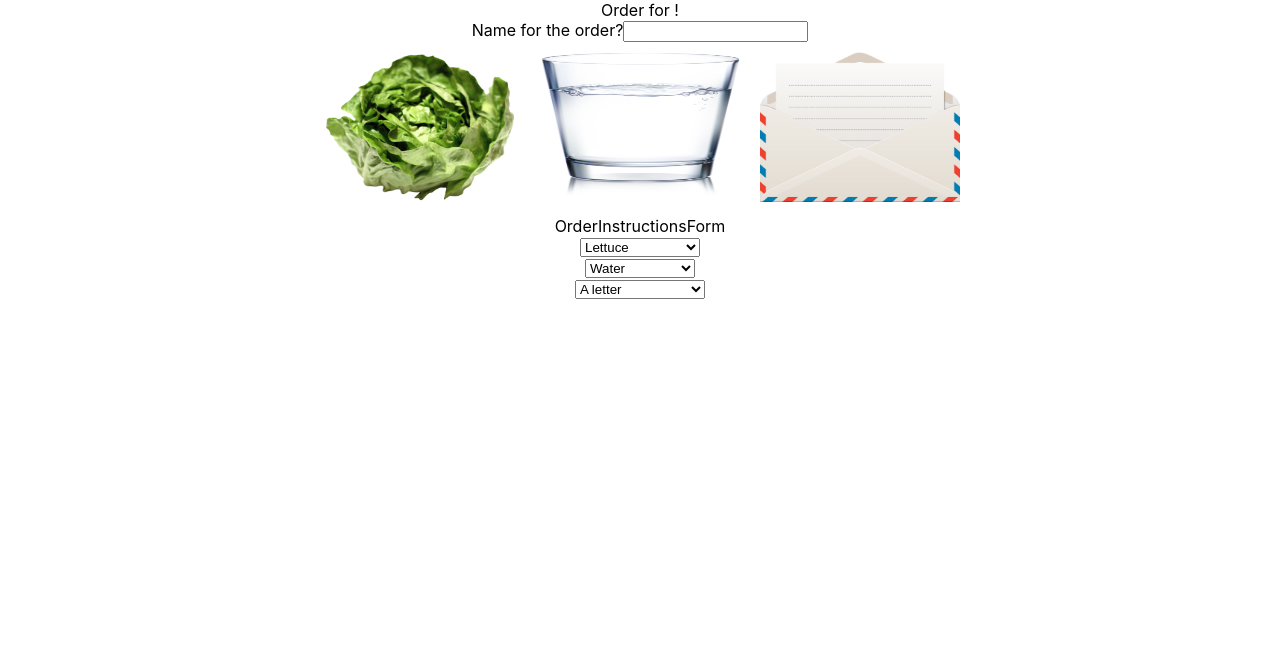
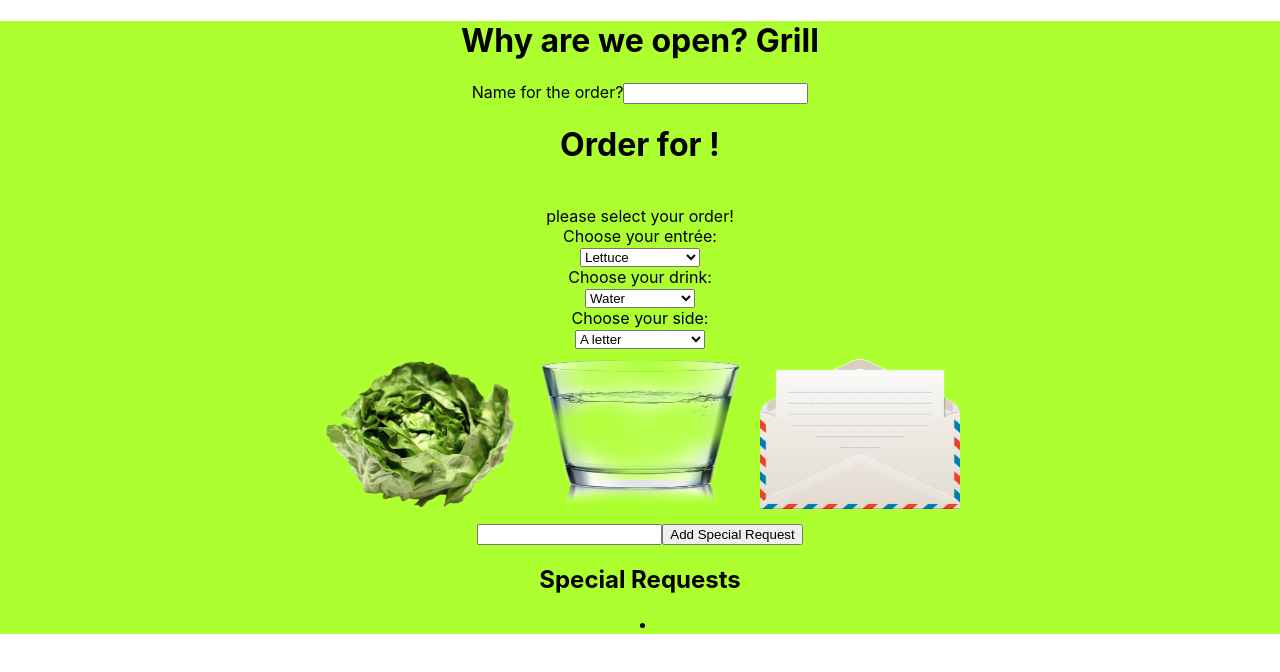
Before and after one commit to KhaymanaKing/fast-food-tool-react, a React (Create React App) app: page / in a window 1280 px wide. Shown: the top 672 px of the page. Built offline with nearby package versions, Linux system fonts and the light colour scheme.

Commit message:
app finished just needs test and styling added

```diff
--- a/src/App.css
+++ b/src/App.css
@@ -1,5 +1,7 @@
+
 .App {
   text-align: center;
+  background-color: greenyellow;
 }
 
 .App-logo {
@@ -27,12 +29,3 @@
 .App-link {
   color: #61dafb;
 }
-
-@keyframes App-logo-spin {
-  from {
-    transform: rotate(0deg);
-  }
-  to {
-    transform: rotate(360deg);
-  }
-}
--- a/src/App.js
+++ b/src/App.js
@@ -6,14 +6,14 @@ import DrinkDropDown from './FoodOrder/DrinkDropDown';
 import EntreeDropDown from './FoodOrder/EntreeDropDown';
 import SideDropDown from './FoodOrder/SideDropdown';
 import Order from './FoodOrder/Order';
-import OrderInstructionsForm from './Instructions/OrderInstructionsForm'
-import OrderInstructionList from './Instructions/OrderInstructionsList'
+import OrderInstructionsForm from './Instructions/OrderInstructionsForm';
+import OrderInstructionList from './Instructions/OrderInstructionsList';
 function App() {
   const [orderName, setOrderName] = useState('');
   const [drinkId, setDrinkId] = useState('1');
   const [entreeId, setEntreeId] = useState('1');
   const [sideId, setSideId] = useState('1');
-  const [instructions, setInstructions] = useState('');
+  const [instructions, setInstructions] = useState(['']);
   const [instructionsForm, setInstructionsForm] = useState('');
   function handleOrderName(e){
     setOrderName(e.target.value);
@@ -25,9 +25,18 @@ function App() {
 
   return (
     <div className="App">
-      Order for {orderName}!
+      <h1>Why are we open? Grill</h1>
       <NameInput handleOrderName={handleOrderName}/>
-
+      <div>
+        <h1>Order for {orderName}!</h1>
+      </div>
+      <br/>
+      {orderName} please select your order!
+      <section className='dropdowns'>
+        <EntreeDropDown setEntreeId={setEntreeId}/>
+        <DrinkDropDown setDrinkId={setDrinkId}/>
+        <SideDropDown setSideId={setSideId}/>
+      </section>
       <Order drinkId={drinkId} entreeId={entreeId} sideId={sideId}/>
       <OrderInstructionsForm
         instructions={instructions}
@@ -35,13 +44,7 @@ function App() {
         setInstructions={setInstructions}
         instructionsForm={instructionsForm}/>
 
-
-      <section className='dropdowns'>
-        <EntreeDropDown setEntreeId={setEntreeId}/>
-        <DrinkDropDown setDrinkId={setDrinkId}/>
-        <SideDropDown setSideId={setSideId}/>
-
-      </section>
+      <OrderInstructionList instructions={instructions}/>
     </div>
   );
 }
--- a/src/FoodOrder/DrinkDropDown.js
+++ b/src/FoodOrder/DrinkDropDown.js
@@ -3,6 +3,7 @@ import React from 'react';
 export default function DrinkDropDown({ setDrinkId }) {
   return (
     <div>
+      Choose your drink: <br/>
       <select onChange={(e) => setDrinkId(e.target.value)}>
         <option value='1'>Water</option>
         <option value='2'>Mud</option>
--- a/src/FoodOrder/EntreeDropDown.js
+++ b/src/FoodOrder/EntreeDropDown.js
@@ -2,7 +2,7 @@ import React from 'react';
 
 export default function EntreeDropDown({ setEntreeId }) {
   return (
-    <div>
+    <div> Choose your entrée:<br/>
       <select onChange={(e) => setEntreeId(e.target.value)}>
         <option value='1'>Lettuce</option>
         <option value='2'>Candy Wrapper</option>
--- a/src/FoodOrder/SideDropdown.js
+++ b/src/FoodOrder/SideDropdown.js
@@ -3,6 +3,7 @@ import React from 'react';
 export default function SideDropdown({ setSideId }) {
   return (
     <div>
+      Choose your side: <br/>
       <select onChange={(e) => setSideId (e.target.value)}>
         <option value='1'>A letter</option>
         <option value='2'>Leaves from Plant</option>
--- /dev/null
+++ b/src/Instructions/Instructions.css
@@ -0,0 +1,5 @@
+.instructions {
+    display: flex;
+    justify-content: center;
+    align-content: center;
+}
--- a/src/Instructions/OrderInstructionsForm.js
+++ b/src/Instructions/OrderInstructionsForm.js
@@ -15,6 +15,11 @@ export default function OrderInstructionsForm({
 
 
   return (
-    <div>OrderInstructionsForm</div>
+    <div>
+      <form onSubmit={handleSubmit}>
+        <input onChange={(e) => handleInstructionsForm (e.target.value)}/>
+        <button>Add Special Request</button>
+      </form>
+    </div>
   );
 }
--- a/src/Instructions/OrderInstructionsList.js
+++ b/src/Instructions/OrderInstructionsList.js
@@ -1,7 +1,16 @@
 import React from 'react';
-
-export default function OrderInstructions() {
+import './Instructions.css';
+export default function OrderInstructionsList({ instructions }) {
   return (
-    <div>OrderInstructions</div>
+    <div>
+      <h2>Special Requests</h2>
+      <ul className='instructions'>
+        <li>
+          {
+            instructions.map((instruction, i) => <p key={instruction + i}>{instruction}</p>)
+          }
+        </li>
+      </ul>
+    </div>
   );
 }
```
Also changed, not shown: src/brick.webp (added).
